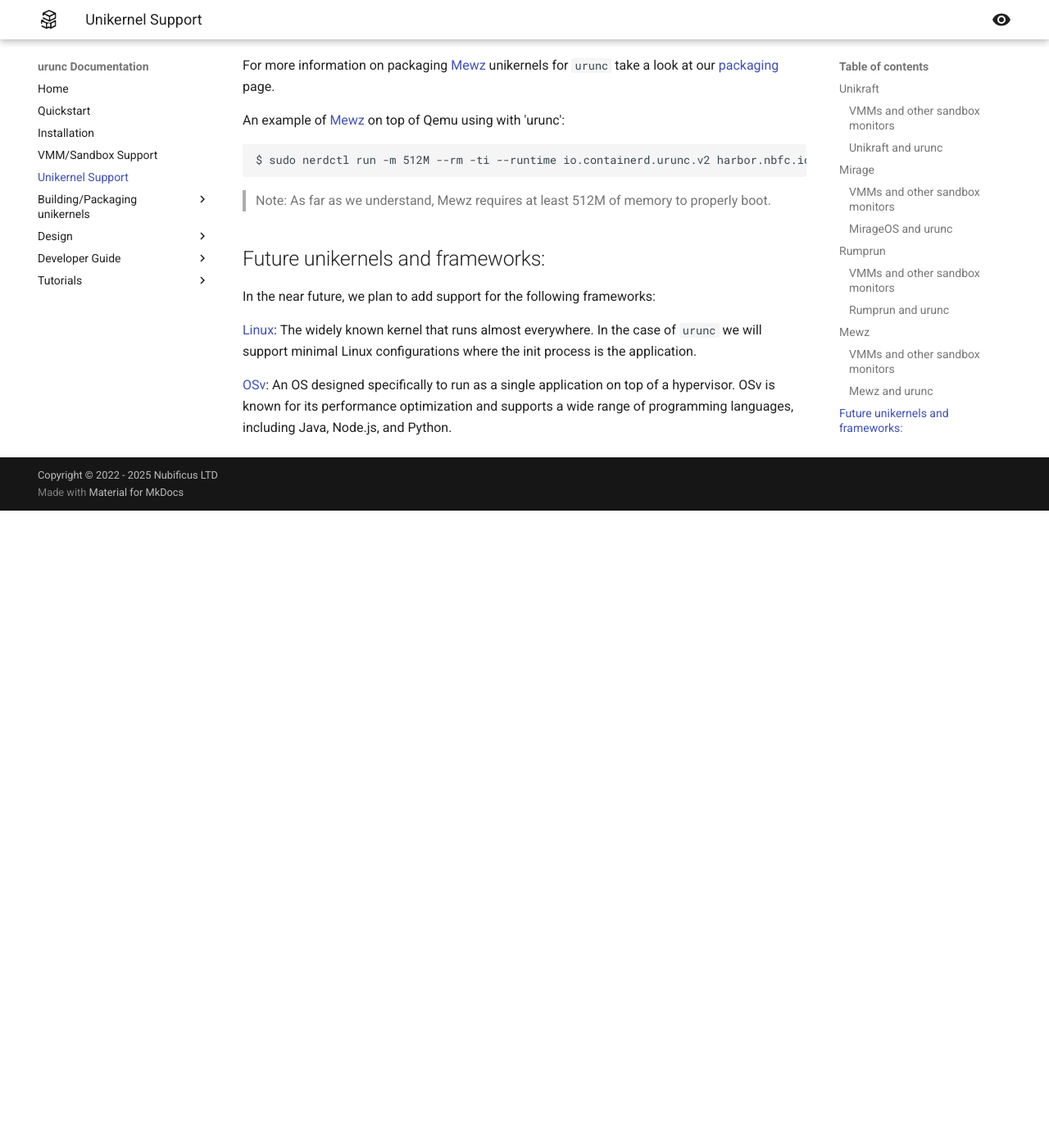
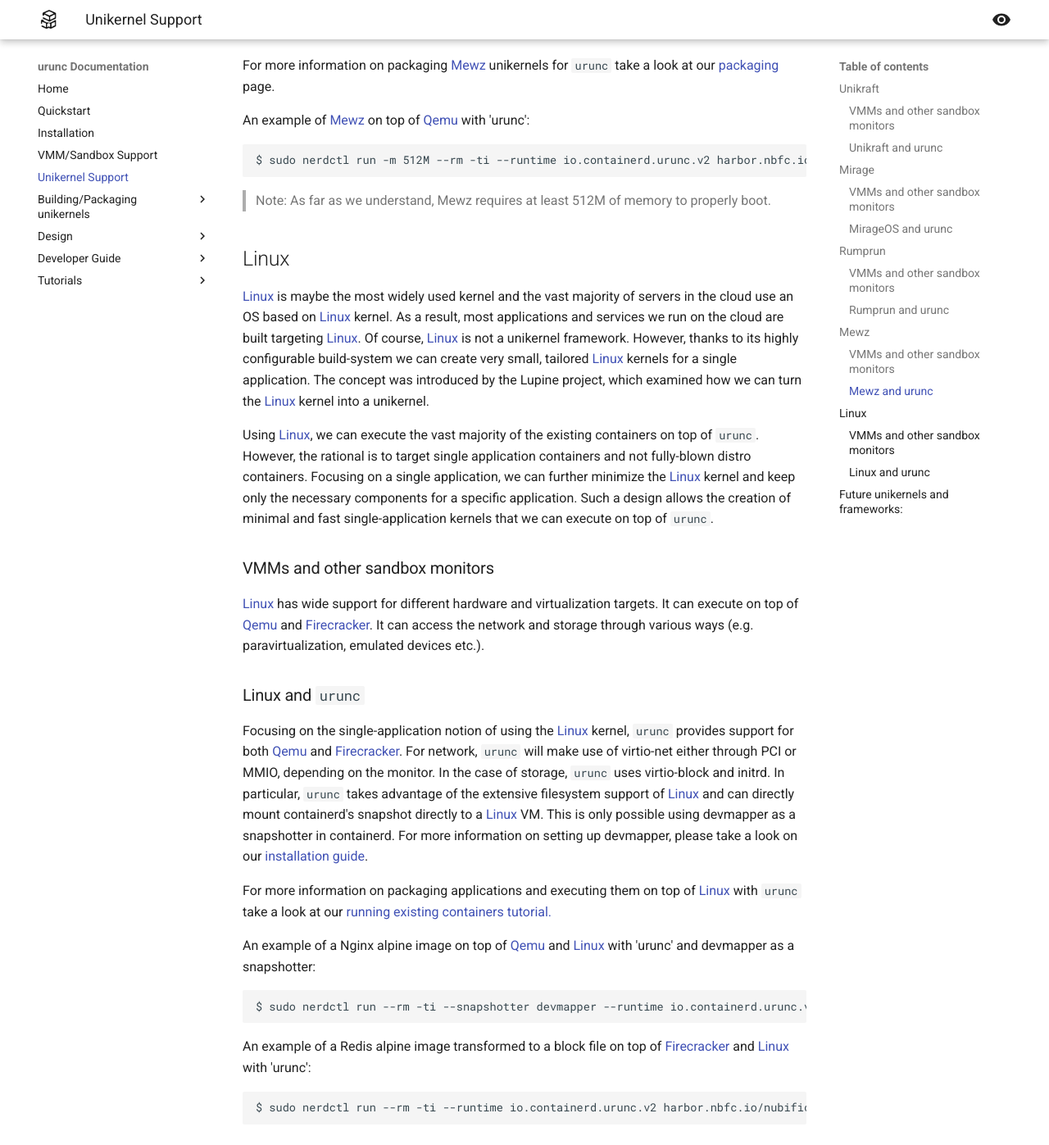
Before and after one commit to nubificus/urunc, an MkDocs documentation site: the page built from docs/unikernel-support.md, in a window 1280 px wide and 1400 px high, scrolled down 4444 px. Shown: the top 1397 px of the window at 82% size. Built offline with MkDocs 1.6.1 and Material for MkDocs 9.7.7, drawn with Linux system fonts in a browser that asks for light colours; before the commit the page ends 5067 px from its top, so only the background shows below that; some of the changed text lies outside the part shown.

Commit message:
feat(linux): Update docs with the newly Linux support
Add information in docs for Linux and update the list of sample
images with the new Linux images.

Furthermore, provide a tutorial on how to run existing container images
on top of urunc.

PR: https://github.com/nubificus/urunc/pull/158
Signed-off-by: Charalampos Mainas <charalampos.mainas@gmail.com>
Reviewed-by: Georgios Ntoutsos <gntouts@nubificus.co.uk>
Approved-by: Georgios Ntoutsos <gntouts@nubificus.co.uk>

````diff
--- a/docs/unikernel-support.md
+++ b/docs/unikernel-support.md
@@ -41,24 +41,27 @@
 ### Unikraft and `urunc`
 
 In the case of [Unikraft](https://unikraft.org/), `urunc` supports both network
-and storage I/O over both Qemu and Firecracker VMMs. However, for the time
-being, `urunc` only offers support for the initrd option of
-[Unikraft](https://unikraft.org/) and not for shared-fs. On the other hand, the
-shared-fs option is Work-In-Progress and we will soon provide an update about
-this.
+and storage I/O over both [Qemu](https://qemu.org) and
+[Firecracker](https://github.com/firecracker-microvm/firecracker) VMMs.
+However, for the time being, `urunc` only offers support for the initrd option
+of [Unikraft](https://unikraft.org/) and not for shared-fs. On the other hand,
+the shared-fs option is Work-In-Progress and we will soon provide an update
+about this.
 
 [Unikraft](https://unikraft.org/) maintains a
 [catalog](https://github.com/unikraft/catalog) with available applications as
 unikernel images. Check out our [packaging](../package) page on how to
 get these images and run them on top of `urunc`.
 
-An example of [Unikraft](https://unikraft.org/) on top of Qemu with `urunc`:
+An example of [Unikraft](https://unikraft.org/) on top of
+[Qemu](https://qemu.org) with `urunc`:
 
 ```bash
 $ sudo nerdctl run --rm -ti --runtime io.containerd.urunc.v2 harbor.nbfc.io/nubificus/urunc/nginx-qemu-unikraft-initrd:latest unikernel
 ```
 
-Another example of [Unikraft](https://unikraft.org/) on top of Firecracker with `urunc`:
+Another example of [Unikraft](https://unikraft.org/) on top of
+[Firecracker](https://github.com/firecracker-microvm/firecracker) with `urunc`:
 
 ```bash
 $ sudo nerdctl run --rm -ti --runtime io.containerd.urunc.v2 harbor.nbfc.io/nubificus/urunc/nginx-firecracker-unikraft-initrd:latest unikernel
@@ -257,13 +275,76 @@
 
 > Note: As far as we understand, Mewz requires at least 512M of memory to properly boot.
 
+## Linux
+
+[Linux](https://github.com/torvalds/linux) is maybe the most widely used kernel
+and the vast majority of servers in the cloud use an OS based on
+[Linux](https://github.com/torvalds/linux) kernel. As a result, most
+applications and services we run on the cloud are built targeting
+[Linux](https://github.com/torvalds/linux). Of course,
+[Linux](https://github.com/torvalds/linux) is not a unikernel framework.
+However, thanks to its highly configurable build-system we can create very
+small, tailored [Linux](https://github.com/torvalds/linux) kernels for a single
+application. The concept was introduced by the Lupine project, which examined
+how we can turn the [Linux](https://github.com/torvalds/linux) kernel into a
+unikernel.
+
+Using [Linux](https://github.com/torvalds/linux), we can execute the vast
+majority of the existing containers on top of `urunc`. However, the rational is
+to target single application containers and not fully-blown distro containers.
+Focusing on a single application, we can further minimize the
+[Linux](https://github.com/torvalds/linux) kernel and keep only the necessary
+components for a specific application. Such a design allows the creation of
+minimal and fast single-application kernels that we can execute on top of
+`urunc`.
+
+### VMMs and other sandbox monitors
+
+[Linux](https://github.com/torvalds/linux) has wide support for different
+hardware and virtualization targets. It can execute on top of
+[Qemu](https://qemu.org) and
+[Firecracker](https://github.com/firecracker-microvm/firecracker). It can
+access the network and storage through various ways (e.g. paravirtualization,
+emulated devices etc.).
+
+### Linux and `urunc`
+
+Focusing on the single-application notion of using the
+[Linux](https://github.com/torvalds/linux) kernel, `urunc` provides support for
+both [Qemu](https://qemu.org) and
+[Firecracker](https://github.com/firecracker-microvm/firecracker). For network,
+`urunc` will make use of virtio-net either through PCI or MMIO, depending on
+the monitor. In the case of storage, `urunc` uses virtio-block and initrd. In
+particular, `urunc` takes advantage of the extensive filesystem support of
+[Linux](https://github.com/torvalds/linux) and can directly mount containerd's
+snapshot directly to a [Linux](https://github.com/torvalds/linux) VM. This is
+only possible using devmapper as a snapshotter in containerd. For more
+information on setting up devmapper, please take a look on our [installation
+guide](../installation#setup-thinpool-devmapper).
+
+For more information on packaging applications and executing them on top of
+[Linux](https://github.com/torvalds/linux) with `urunc` take a look at our
+[running existing containers tutorial.](../tutorials/exisitng-containers-linux)
+
+An example of a Nginx alpine image on top of [Qemu](https://qemu.org) and
+[Linux](https://github.com/torvalds/linux) with 'urunc' and devmapper as a
+snapshotter:
+
+```bash
+$ sudo nerdctl run --rm -ti --snapshotter devmapper --runtime io.containerd.urunc.v2 harbor.nbfc.io/nubificus/urunc/nginx-qemu-linux:latest
+```
+
+An example of a Redis alpine image transformed to a block file on top of
+[Firecracker](https://github.com/firecracker-microvm/firecracker) and
+[Linux](https://github.com/torvalds/linux) with 'urunc':
+
+```bash
+$ sudo nerdctl run --rm -ti --runtime io.containerd.urunc.v2 harbor.nbfc.io/nubificus/urunc/redis-firecracker-linux-block:latest
+```
+
 ## Future unikernels and frameworks:
 
 In the near future, we plan to add support for the following frameworks:
-
-[Linux](https://github.com/mewz-project/mewz): The widely known kernel that runs
-almost everywhere. In the case of `urunc` we will support minimal Linux
-configurations where the init process is the application.
 
 [OSv](https://github.com/cloudius-systems/osv): An OS designed specifically to
 run as a single application on top of a hypervisor. OSv is known for its
````
Also changed, not shown: other parts of docs/unikernel-support.md (+48 -33 lines), README.md (+7 -6 lines), docs/Sample-images.md (+15 -1 lines), docs/hypervisor-support.md (+2 -0 lines), docs/index.md (+1 -0 lines), docs/tutorials/existing-container-linux.md (added, +397 -0 lines), docs/tutorials/index.md (+1 -0 lines).
